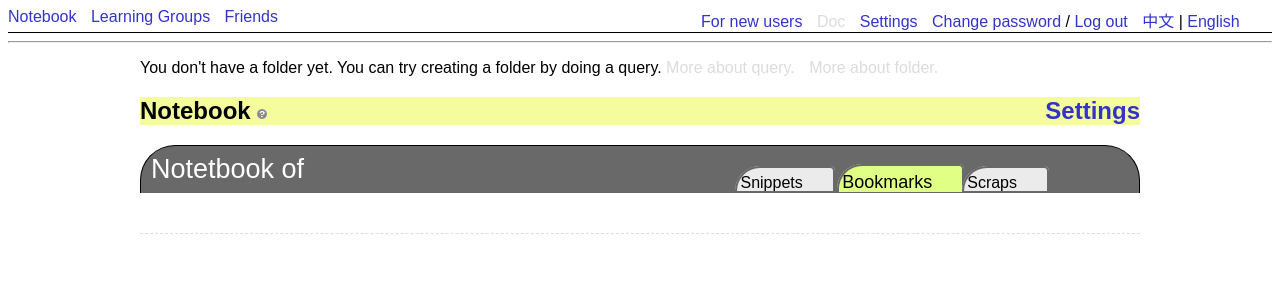
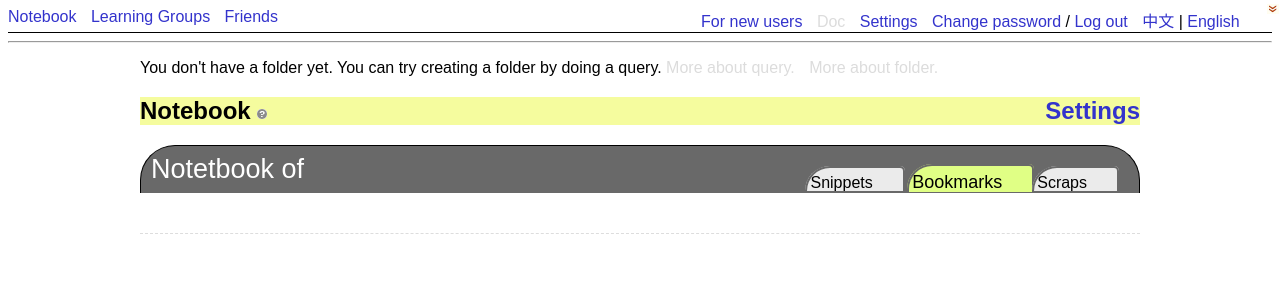
Before and after one commit to yejia/osl_notebook, a Django app: template templates/bookmarkbook/notes/folders.html in a window 1280 px wide. Shown: the top 300 px of the page. Run offline with Django 3.2, Linux system fonts and the light colour scheme; the template is opened without the code that fills it, so the values that code supplies are empty; parts of the project's set-up code (start-up, migrations or seed data) failed here and were passed over.

Commit message:
allow folding of the right side menu and thus expand the width of notes accordingly

```diff
--- a/media/css/note.css
+++ b/media/css/note.css
@@ -46,6 +46,7 @@
 
 }
 
+
 table.my_table td{
 border-bottom:none;/*the one from base.css (i think), has a border-bottom:solid property*/
 padding:25px;
@@ -61,10 +62,17 @@
 .setting-in-r-menu{
 float:right;
 }
+/*
+form#search{
+position:absolute;
+right:260px;
+top:16px;
+}
+*/
 
 .book_tabs{
 position:absolute;
-right:90px;
+right:20px;
 top:26px;
 }
 span.book_tabs_item{
@@ -400,6 +408,13 @@
 }
 
 
+#toggle_side_menu{
+position:absolute;
+right:0px;
+top:0px;
+}
+
+
 
 /*
 div.brief_display .note_table td div{
@@ -442,7 +457,7 @@
         overflow:hidden;
 }
 .note_table td.note_table_tags{
-	width: 25em;
+	width: 30em;
 }
 
 #note_title{
@@ -488,6 +503,7 @@
 overflow:hidden;
 text-overflow:ellipsis;
 }
+
 /*
 div.accordion_title{
 position:absolute;
--- a/templates/include/note_list_base.html
+++ b/templates/include/note_list_base.html
@@ -431,7 +431,7 @@
         else{
              ;
         }
-}
+    }
 
 
 </script>
@@ -442,7 +442,14 @@
 
         if (window.screen.availWidth > 1400){
               $('#container').css({'width':'100%'});
-
+              $('.note_table td.note_table_title').css({'width': '18em'});
+              $('.note_table td.note_table_desc, td.note_table_2td').css({'width': '53em'});
+              $('.note_table td.note_table_tags').css({'width': '40em'});
+              $('.snippetbook .brief_display #note_desc').css({'width': '50em'});
+              $('.bookmarkbook .brief_display #note_title').css({'width': '22em'});
+              $('.bookmarkbook .brief_display #note_url').css({'width': '35em'});
+              $('.scrapbook .brief_display #note_url').css({'width': '14em'});
+              $('.scrapbook .brief_display #note_desc').css({'width': '43em'});
         }
 
 
@@ -466,6 +473,45 @@
             $('.show_tags_section').show(0);
             $('.hide_tags_section').hide(0);
             $('.tag_menu_box').hide(0);
+
+            $('.show_side_menu').hide(0);
+            $('.hide_side_menu').click(function(){
+
+                        $('.show_side_menu').show(0);
+                        $('.hide_side_menu').hide(0);
+                        $('#content-related').hide(0);
+               if (window.screen.availWidth > 1400){
+              $('#main').css({'width':'1150px'});
+              $('.note_table td.note_table_title').css({'width': '18em'});
+              $('.note_table td.note_table_desc, td.note_table_2td').css({'width': '53em'});
+              $('.note_table td.note_table_tags').css({'width': '40em'});
+              $('.snippetbook .brief_display #note_desc').css({'width': '50em'});
+              $('.bookmarkbook .brief_display #note_title').css({'width': '22em'});
+              $('.bookmarkbook .brief_display #note_url').css({'width': '35em'});
+              $('.scrapbook .brief_display #note_url').css({'width': '14em'});
+              $('.scrapbook .brief_display #note_desc').css({'width': '43em'});
+              }else{
+              $('#main').css({'width':'970px'});
+              $('.note_table td.note_table_title').css({'width': '18em'});
+              $('.note_table td.note_table_desc, td.note_table_2td').css({'width': '53em'});
+              $('.note_table td.note_table_tags').css({'width': '40em'});
+              $('.snippetbook .brief_display #note_desc').css({'width': '50em'});
+              $('.bookmarkbook .brief_display #note_title').css({'width': '22em'});
+              $('.bookmarkbook .brief_display #note_url').css({'width': '35em'});
+              $('.scrapbook .brief_display #note_url').css({'width': '14em'});
+              $('.scrapbook .brief_display #note_desc').css({'width': '43em'});
+
+              }
+
+                });
+
+            $('.show_side_menu').click(function(){
+
+                        $('.show_side_menu').hide(0);
+                        $('.hide_side_menu').show(0);
+                         $('#content-related').show(0);
+                          $('#main').css({'width':'100%'});
+                });
 
             $('.hide_tags_section').click(function(){
 
@@ -790,14 +836,14 @@
 
  <div  id="content" class="colMS">
 
+ <span id="toggle_side_menu">
+<span class="show_side_menu"><img title="{% trans "show side menu" %}" src="/site_media/img/left-arrow.jpg" class="click_img"/></span>
+<span class="hide_side_menu"><img title="{% trans "hide side menu" %}" src="/site_media/img/down-arrow.jpg" class="click_img"/></span>
+</span>
 
 <div id="content-related">
 
 
-
-
-{% block search_box %}
-{% endblock %}
 
 
 
@@ -913,7 +959,8 @@
 
 
 
-
+{% block search_box %}
+{% endblock %}
 
 
 {% block special_side_menu %}
@@ -1003,6 +1050,8 @@
 
 {% include "include/debug_query.html" %}
 
+
+<div id='main'>
 {% block header %}
 {% endblock %}
 
@@ -1012,6 +1061,7 @@
 
 
 {% endblock %}
+</div>
 
 
 </div>
--- a/templates/include/search.html
+++ b/templates/include/search.html
@@ -5,9 +5,9 @@
 		<input type="text" size="23" name="q" value="" id="searchbar"  placeholder="{% trans "search snippets"  %}" />
 		<input type="submit" value="{% trans "Search"  %}" />
 </form>
-
+<!--
 <a href="javascript:alert('Not implemented yet!');" class="NotImplementedYet">{% trans "Or Search on comments"  %}</a>
-
+-->
 <script>
 $(function(){
     //$('form').prettyField();
```
